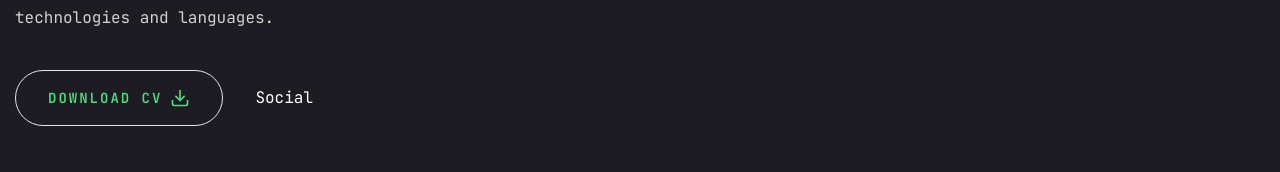
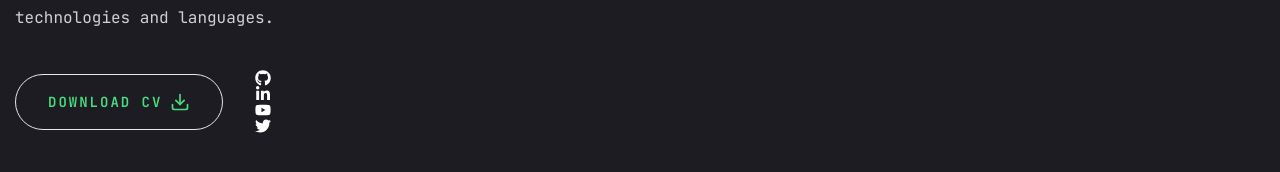
Before and after one commit to a10smd/portfolio-main, a Next.js app: page / in a window 1280 px wide. Shown: the part 442-614 px from the top of the page. Built offline with nearby package versions, Linux system fonts and the light colour scheme.

Commit message:
Major Changes

```diff
--- a/components/Social.jsx
+++ b/components/Social.jsx
@@ -1,5 +1,30 @@
-const Social = () => {
-  return <div>Social</div>;
+import Link from "next/link";
+import { FaGithub, FaLinkedinIn, FaYoutube, FaTwitter } from "react-icons/fa";
+
+// Define an array of social icons and their respective paths
+const socials = [
+  { icon: <FaGithub />, path: "https://github.com/a10smd" },
+  { icon: <FaLinkedinIn />, path: "www.linkedin.com/in/abdus-samad-5a5171225" },
+  { icon: <FaYoutube />, path: "https://youtube.com/your-channel" },
+  { icon: <FaTwitter />, path: "https://twitter.com/your-handle" },
+];
+
+const Social = ({ containerStyles, iconStyles }) => {
+  return (
+    <div className={containerStyles}>
+      {socials.map((social, index) => (
+        <Link
+          href={social.path}
+          key={index}
+          className={iconStyles}
+          target="_blank"
+          rel="noopener noreferrer"
+        >
+          {social.icon}
+        </Link>
+      ))}
+    </div>
+  );
 };
 
 export default Social;
```
